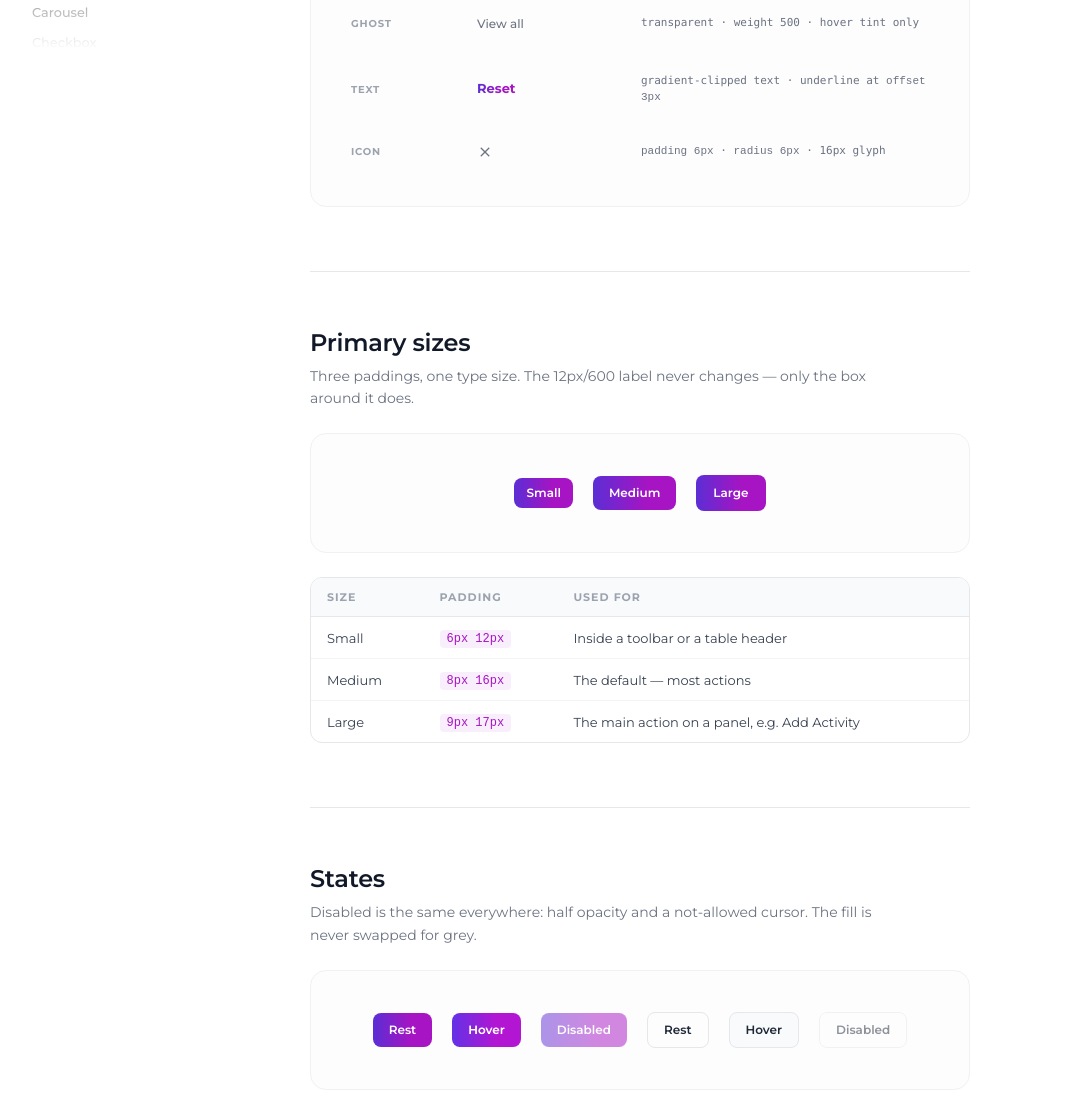
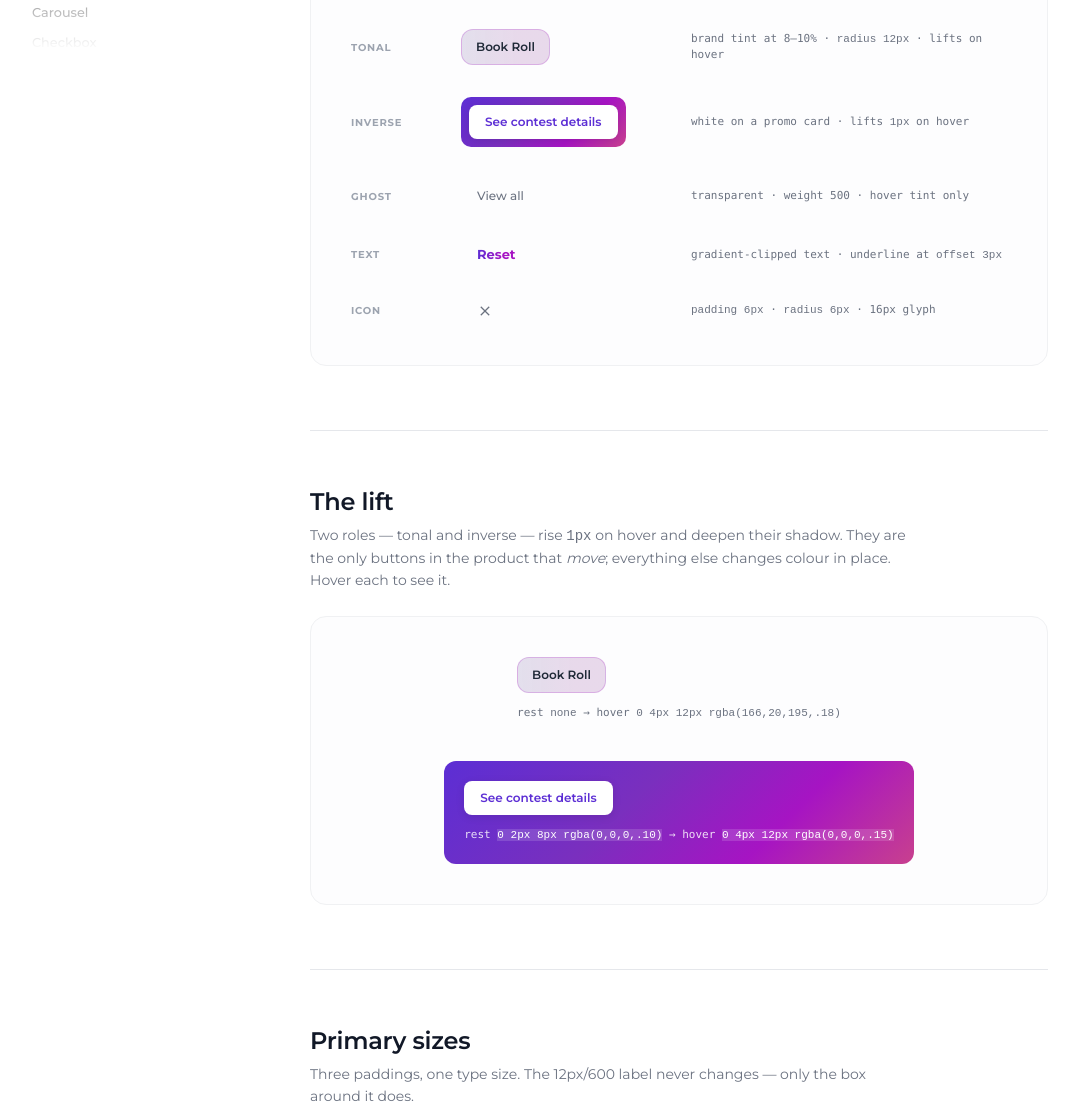
Before and after one commit to Lucas061799/norbielink-design-system, a website: page ds-06-buttons.html in a window 1280 px wide. Shown: the part 688-1799 px from the top of the page, without its empty margins (50-1129 px from the left). Drawn offline with nearby package versions, Linux system fonts and the light colour scheme.

Commit message:
Add the two button roles I missed: tonal and inverse
You were right that a 3D-looking button exists. There is no inset shadow
anywhere in the app -- what reads as 3D is a lift: two roles rise 1px on
hover and deepen their shadow, and they are the only buttons in the
product that move.

The inverse is a white button with #5C2ED4 text and a resting
0 2px 8px rgba(0,0,0,.10), used once, on the Marketplace promo card.
The tonal is filled with the brand at 8-10% inside a rgba(166,20,195,.22)
border at a 12px radius, used for Book Roll.

That makes eight roles, not six. It also retracts a claim I made in the
last commit: I wrote that no tonal button exists. One does -- I had
grouped it under "OTHER" by its background and never looked inside. Same
mistake as the drawer: the summary hid the thing I was looking for.

Co-Authored-By: Claude Opus 5 <noreply@anthropic.com>

```diff
--- a/ds-06-buttons.html
+++ b/ds-06-buttons.html
@@ -6,6 +6,7 @@
 <style>
 /* ── BUTTONS ── six roles; one gradient fill, everything else outline, ghost or text. */
 .nb-btn { display: inline-flex; align-items: center; justify-content: center; gap: 6px;
+  white-space: nowrap;
   padding: 8px 16px; border: none; border-radius: 8px; cursor: pointer;
   font-family: 'Montserrat', sans-serif; font-size: 12px; font-weight: 600; line-height: 1.5;
   transition: all .15s; }
@@ -46,7 +47,7 @@
 .nb-auth:hover { filter: brightness(1.08); }
 .nb-auth:disabled { opacity: .5; cursor: not-allowed; box-shadow: none; filter: none; }
 
-.btn-row { display: grid; grid-template-columns: 90px 160px 1fr; align-items: center; gap: 20px;
+.btn-row { display: grid; grid-template-columns: 90px 210px 1fr; align-items: center; gap: 20px;
   font-family: 'Montserrat', sans-serif; }
 .btn-row .nb-btn, .btn-row .nb-text, .btn-row .nb-icon { justify-self: start; }
 /* Text and icon buttons carry less (or no) left padding than the boxed ones, so
@@ -70,6 +71,29 @@ body.dark-mode .nb-text { background: linear-gradient(90deg,#C9A6FF 0%,#E68BF2 6
   -webkit-background-clip: text; background-clip: text; }
 body.dark-mode .btn-note { color: #8B8FA8; }
 body.dark-mode .btn-tag { color: #6B7280; }
+
+.nb-tonal { background-image: linear-gradient(88.54deg, rgba(92,46,212,0.08) 0.1%, rgba(166,20,195,0.10) 63.88%);
+  border: 1px solid rgba(166,20,195,0.22); border-radius: 12px; padding: 8px 14px; color: var(--gray-800); }
+.nb-tonal:hover { filter: brightness(0.96); transform: translateY(-1px);
+  box-shadow: 0 4px 12px rgba(166,20,195,0.18); }
+
+.nb-inverse { background: #ffffff; color: #5C2ED4; box-shadow: 0 2px 8px rgba(0,0,0,0.10); }
+.nb-inverse:hover { transform: translateY(-1px); box-shadow: 0 4px 12px rgba(0,0,0,0.15); filter: none; }
+
+/* the inverse button only ever appears on a promo card, so show it on one */
+.inv-chip { justify-self: start; display: inline-flex; padding: 8px; border-radius: 10px;
+  background: linear-gradient(135deg,#5C2ED4 0%,#7A2FBE 40%,#A614C3 70%,#C8408E 100%); }
+.lift-demo { display: flex; flex-direction: column; align-items: flex-start; gap: 12px;
+  font-family: 'Montserrat', sans-serif; }
+.lift-dark { padding: 20px; border-radius: 12px;
+  background: linear-gradient(135deg,#5C2ED4 0%,#7A2FBE 40%,#A614C3 70%,#C8408E 100%); }
+.lift-cap { font-family: ui-monospace, SFMono-Regular, Menlo, monospace; font-size: 11px;
+  line-height: 1.5; color: var(--gray-500); }
+.lift-dark .lift-cap { color: rgba(255,255,255,.85); }
+.lift-dark .lift-cap code { color: #fff; background: rgba(255,255,255,.14); }
+
+body.dark-mode .nb-tonal { color: #F9FAFB; }
+body.dark-mode .lift-cap { color: #8B8FA8; }
 </style>
 <link href="https://fonts.googleapis.com/css2?family=Nunito:wght@800&display=swap" rel="stylesheet">
 </head>
@@ -171,6 +195,7 @@ body.dark-mode .btn-tag { color: #6B7280; }
 <aside class="ds-toc">
   <div class="ds-toc-title">In this article</div>
   <a class="ds-toc-item active" href="#roles">The six roles</a>
+  <a class="ds-toc-item" href="#lift">The lift</a>
   <a class="ds-toc-item" href="#sizes">Primary sizes</a>
   <a class="ds-toc-item" href="#states">States</a>
   <a class="ds-toc-item" href="#auth">Auth primary</a>
@@ -187,14 +212,15 @@ body.dark-mode .btn-tag { color: #6B7280; }
       <a class="ds-nav-arrow-btn" href="ds-31-button-group.html" title="Next"><span class="material-icons-round">arrow_forward</span></a>
     </div>
   </div>
-    <p class="ds-page-desc">Six button roles ship. Only one of them is filled with the brand gradient — everything
-  else is an outline, a transparent surface, or bare text. The gradient primary is also the only button whose
-  hover is a <strong>brightness shift</strong> rather than a background change.</p>
+    <p class="ds-page-desc">Eight button roles ship. Only one is filled with the brand gradient; the rest are an
+  outline, a soft brand tint, a transparent surface, bare text, or white on a dark card. Hover is not uniform
+  either — the primary shifts <strong>brightness</strong>, most fill with a tint, and two roles physically
+  <strong>lift</strong>.</p>
 
   <div class="ds-section" id="roles">
-    <h2 class="ds-section-title">The six roles</h2>
+    <h2 class="ds-section-title">The eight roles</h2>
     <p class="ds-section-desc">Counted across the whole app: 32 gradient primaries, ~35 outlined secondaries,
-    7 danger solids, 63 icon buttons, 5 text links, and the full-width auth primary.</p>
+    7 danger solids, 63 icon buttons, 5 text links, 2 tonal, 1 inverse, and the full-width auth primary.</p>
     <div class="ds-example" style="padding:40px;gap:32px;flex-direction:column;align-items:stretch;">
       <div class="btn-row"><span class="btn-tag">Primary</span>
         <button class="nb-btn nb-primary">Add Activity</button>
@@ -205,6 +231,12 @@ body.dark-mode .btn-tag { color: #6B7280; }
       <div class="btn-row"><span class="btn-tag">Danger</span>
         <button class="nb-btn nb-danger">Delete Note</button>
         <code class="btn-note">solid <code>#EF4444</code> · <code>#DC2626</code> when discarding edits</code></div>
+      <div class="btn-row"><span class="btn-tag">Tonal</span>
+        <button class="nb-btn nb-tonal">Book Roll</button>
+        <code class="btn-note">brand tint at 8–10% · <code>radius 12px</code> · lifts on hover</code></div>
+      <div class="btn-row"><span class="btn-tag">Inverse</span>
+        <span class="inv-chip"><button class="nb-btn nb-inverse">See contest details</button></span>
+        <code class="btn-note">white on a promo card · lifts <code>1px</code> on hover</code></div>
       <div class="btn-row"><span class="btn-tag">Ghost</span>
         <button class="nb-btn nb-ghost">View all</button>
         <code class="btn-note">transparent · weight 500 · hover tint only</code></div>
@@ -214,6 +246,21 @@ body.dark-mode .btn-tag { color: #6B7280; }
       <div class="btn-row"><span class="btn-tag">Icon</span>
         <button class="nb-icon"><span class="material-icons-round">close</span></button>
         <code class="btn-note"><code>padding 6px</code> · <code>radius 6px</code> · 16px glyph</code></div>
+    </div>
+  </div>
+
+  <div class="ds-divider"></div>
+
+  <div class="ds-section" id="lift">
+    <h2 class="ds-section-title">The lift</h2>
+    <p class="ds-section-desc">Two roles — tonal and inverse — rise <code>1px</code> on hover and deepen their
+    shadow. They are the only buttons in the product that <em>move</em>; everything else changes colour in
+    place. Hover each to see it.</p>
+    <div class="ds-example" style="padding:40px;gap:40px;">
+      <div class="lift-demo"><button class="nb-btn nb-tonal">Book Roll</button>
+        <span class="lift-cap">rest <code>none</code> → hover <code>0 4px 12px rgba(166,20,195,.18)</code></span></div>
+      <div class="lift-demo lift-dark"><button class="nb-btn nb-inverse">See contest details</button>
+        <span class="lift-cap">rest <code>0 2px 8px rgba(0,0,0,.10)</code> → hover <code>0 4px 12px rgba(0,0,0,.15)</code></span></div>
     </div>
   </div>
 
@@ -278,6 +325,8 @@ body.dark-mode .btn-tag { color: #6B7280; }
         <tr><td>Primary</td><td>Brand gradient</td><td>None</td><td>12px / 600 <code>#fff</code></td><td><code>filter: brightness(1.08)</code></td></tr>
         <tr><td>Secondary</td><td>Transparent</td><td><code>1px #E5E7EB</code></td><td>12px / 600, text or muted</td><td>Fill <code>#F9FAFB</code></td></tr>
         <tr><td>Danger</td><td><code>#EF4444</code></td><td>None</td><td>12px / 600 <code>#fff</code></td><td><code>brightness(1.10)</code></td></tr>
+        <tr><td>Tonal</td><td><code>linear-gradient(88.54deg, rgba(92,46,212,.08), rgba(166,20,195,.10))</code></td><td><code>1px rgba(166,20,195,.22)</code></td><td>12px / 600</td><td><code>brightness(.96)</code> + lift</td></tr>
+        <tr><td>Inverse</td><td><code>#ffffff</code></td><td>None</td><td>12px / 600 <code>#5C2ED4</code></td><td>Lift + deeper shadow</td></tr>
         <tr><td>Ghost</td><td>Transparent</td><td>None</td><td>12px / <strong>500</strong></td><td>Fill <code>#F9FAFB</code></td></tr>
         <tr><td>Text</td><td>None</td><td>None</td><td>13px / 700, gradient-clipped</td><td><code>opacity .7</code></td></tr>
         <tr><td>Icon</td><td>Transparent</td><td>None</td><td>— (16px glyph, <code>#6B7280</code>)</td><td>Fill <code>#F9FAFB</code></td></tr>
@@ -287,7 +336,7 @@ body.dark-mode .btn-tag { color: #6B7280; }
     <div class="ds-table-wrap" style="margin-top:24px;"><table class="ds-table">
       <thead><tr><th>Property</th><th>Value</th></tr></thead>
       <tbody>
-        <tr><td>Radius</td><td><code>8px</code> on every labelled button; <code>6px</code> on an icon button; <code>10px</code> on the auth primary</td></tr>
+        <tr><td>Radius</td><td><code>8px</code> on most labelled buttons; <code>12px</code> on the tonal; <code>6px</code> on an icon button; <code>10px</code> on the auth primary</td></tr>
         <tr><td>Gradient</td><td><code>linear-gradient(90deg, #5C2ED4 0%, #A614C3 65%)</code>; in dark mode a radial haze is layered under it at <code>88.34deg</code></td></tr>
         <tr><td>Icon + label</td><td><code>gap 6px</code> · glyph 14×14</td></tr>
         <tr><td>Disabled</td><td><code>opacity .5</code> · <code>cursor: not-allowed</code> · the fill is kept, never greyed</td></tr>
@@ -296,7 +345,8 @@ body.dark-mode .btn-tag { color: #6B7280; }
     </table></div>
 
     <div class="ds-table-wrap" style="margin-top:24px;"><table class="ds-table"><tbody>
-      <tr><td><strong>There is no outlined-brand button and no tonal button.</strong> A non-primary action is either an outline in the neutral border colour, or plain text. The gradient is reserved for the one action that commits.</td></tr>
+      <tr><td>There is <strong>no outlined-brand button</strong> — an outline is always the neutral border colour. The <em>filled</em> gradient stays reserved for the action that commits; the tonal is its quiet cousin, used for a secondary brand action like Book Roll.</td></tr>
+      <tr><td><strong>Two roles lift on hover</strong> — tonal and inverse rise 1px and deepen their shadow. That is the only place a button moves, and the inverse is the only button with a resting shadow outside the auth screens.</td></tr>
       <tr><td>Primary hover is a <strong>brightness filter</strong>, not a darker gradient or a shadow — 23 sites use <code>1.08</code> and 19 use <code>1.10</code>. Everything else hovers by filling with <code>#F9FAFB</code>.</td></tr>
       <tr><td>Only the auth primary has a resting shadow. Elsewhere a primary sits flat, including in dialogs.</td></tr>
       <tr><td>The icon button is by far the most common — 63 sites against 32 gradient primaries. Most actions in this product are icons in a row, not labelled buttons.</td></tr>
```
